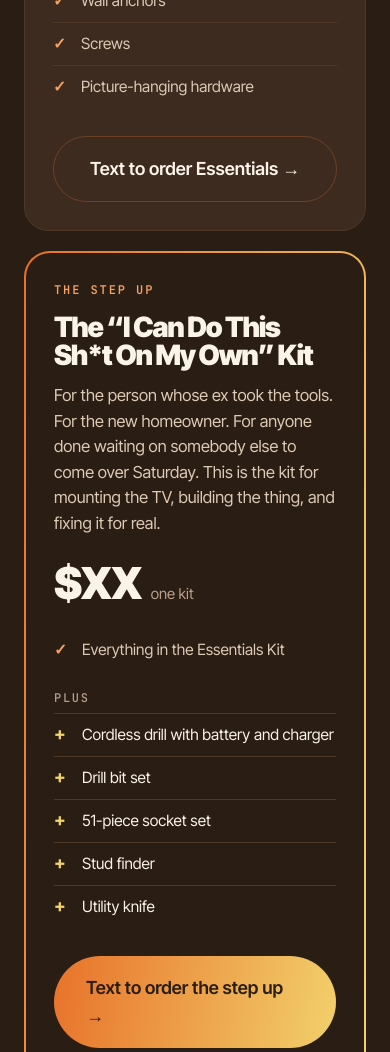
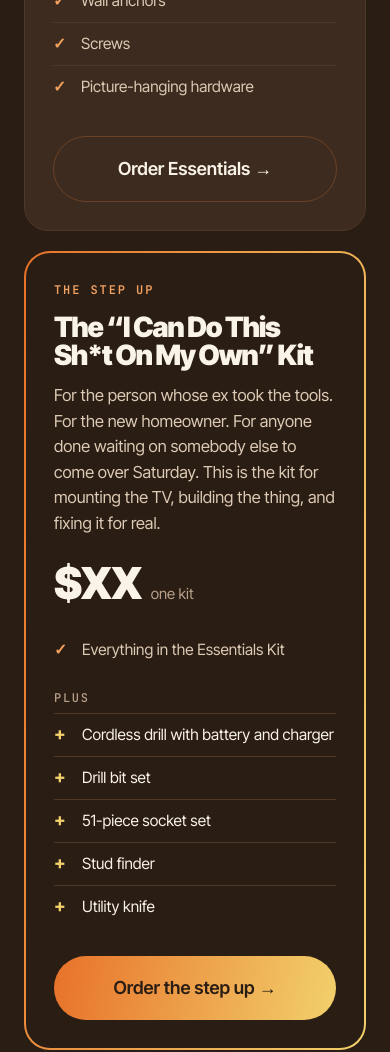
Before and after one commit to jason-hoenich/the-dad-squad, a plain HTML site: page kits.html in a window 390 px wide. Shown: the part 2000-3052 px from the top of the page. Drawn offline with Linux system fonts and the light colour scheme.

Commit message:
Shorter kit order buttons so they fit on phones
Co-Authored-By: Claude Opus 5.5 <noreply@anthropic.com>
Claude-Session: https://claude.ai/code/session_012SmfQKYHMdkWFk3wSqvFwb

```diff
--- a/kits.html
+++ b/kits.html
@@ -308,7 +308,7 @@
           <li>Screws</li>
           <li>Picture-hanging hardware</li>
         </ul>
-        <a href="sms:+13234408809&amp;body=Hey%20Dad%2C%20I%27d%20like%20to%20order%20the%20Essentials%20Kit!" class="btn btn-ghost">Text to order Essentials &rarr;</a>
+        <a href="sms:+13234408809&amp;body=Hey%20Dad%2C%20I%27d%20like%20to%20order%20the%20Essentials%20Kit!" class="btn btn-ghost">Order Essentials &rarr;</a>
       </div>
 
       <div class="kit-frame"><div class="kit">
@@ -325,7 +325,7 @@
           <li class="plus">Stud finder</li>
           <li class="plus">Utility knife</li>
         </ul>
-        <a href="sms:+13234408809&amp;body=Hey%20Dad%2C%20I%27d%20like%20to%20order%20the%20I%20Can%20Do%20This%20On%20My%20Own%20Kit!" class="btn btn-grad">Text to order the step up &rarr;</a>
+        <a href="sms:+13234408809&amp;body=Hey%20Dad%2C%20I%27d%20like%20to%20order%20the%20I%20Can%20Do%20This%20On%20My%20Own%20Kit!" class="btn btn-grad">Order the step up &rarr;</a>
       </div></div>
     </div>
     <p class="compare-note">Not sure which one? Text us what's on your list and we'll tell you straight.</p>
```
